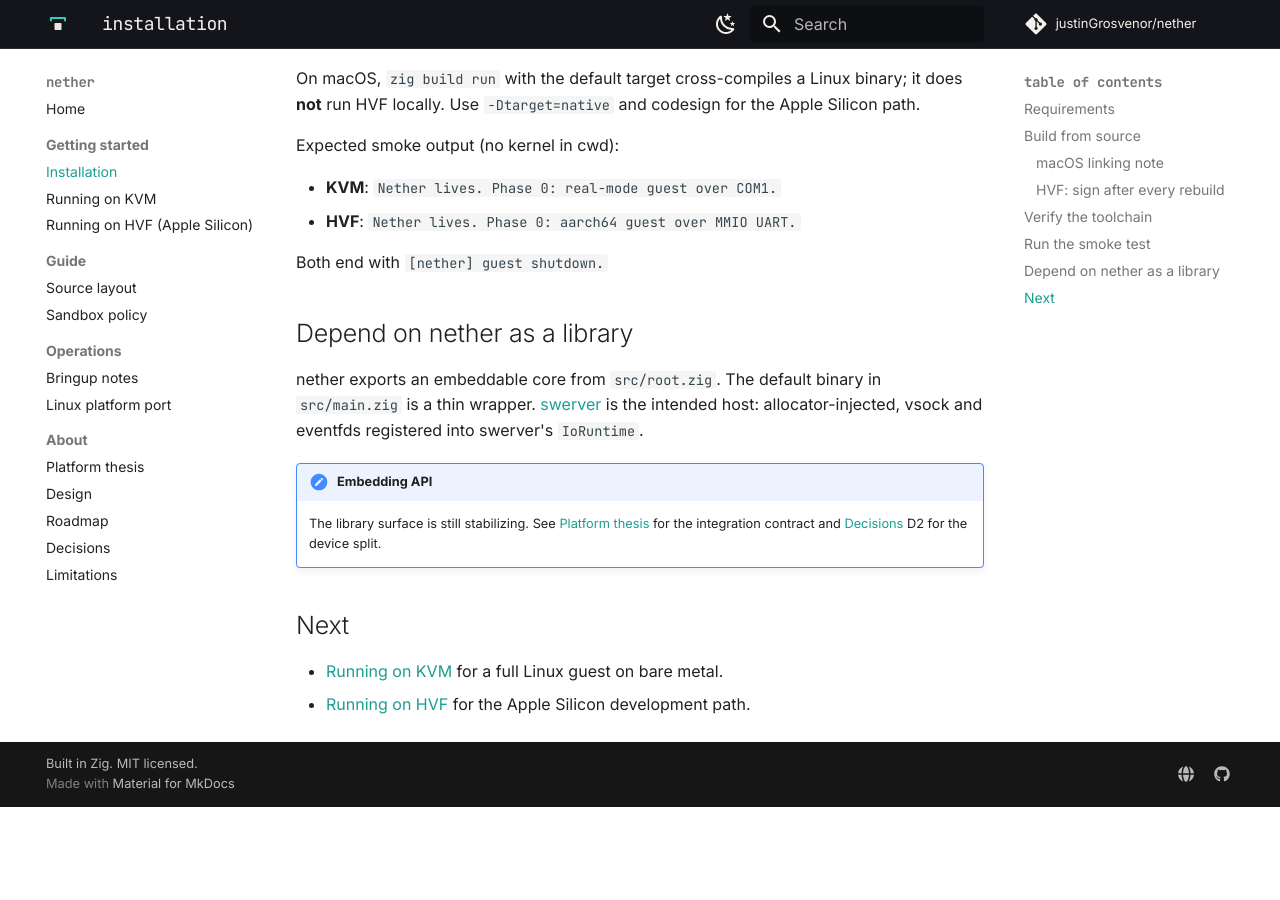
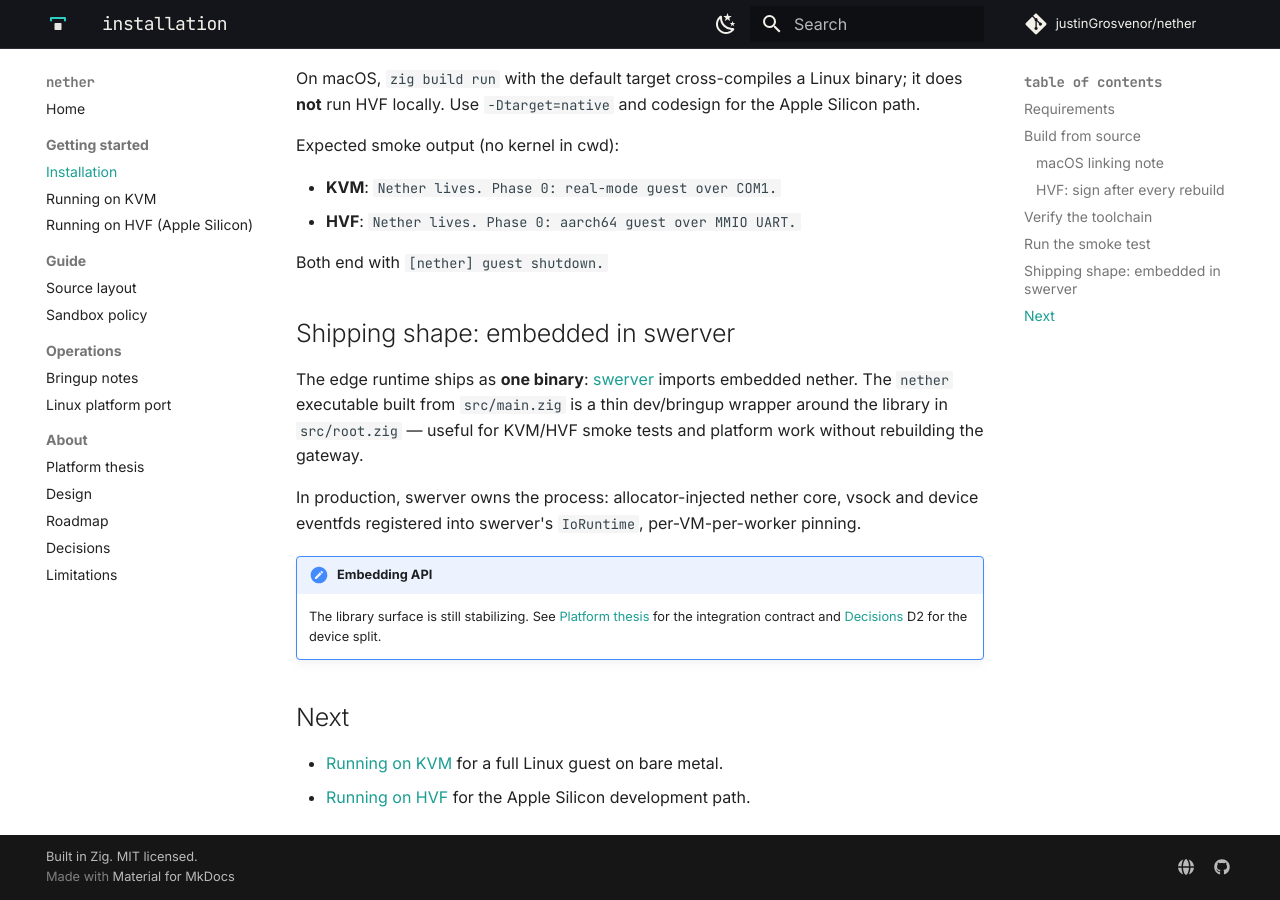
Before and after one commit to justinGrosvenor/nether, an MkDocs documentation site: the page built from docs/getting-started/installation.md, in a window 1280 px wide and 900 px high, scrolled down 1697 px. Built offline with MkDocs 1.6.1 and Material for MkDocs 9.7.7, drawn with Linux system fonts in a browser that asks for light colours; comment, search, counter and statistics services are not loaded; before the commit the page ends 2504 px from its top, so only the background shows below that.

Commit message:
Document one-binary shipping shape (swerver embeds nether)
Standalone nether exe is dev/bringup only; production is swerver importing
the embeddable core from root.zig.

```diff
--- a/docs/getting-started/installation.md
+++ b/docs/getting-started/installation.md
@@ -67,9 +67,15 @@ Expected smoke output (no kernel in cwd):
 
 Both end with `[nether] guest shutdown.`
 
-## Depend on nether as a library
+## Shipping shape: embedded in swerver
 
-nether exports an embeddable core from `src/root.zig`. The default binary in `src/main.zig` is a thin wrapper. [swerver](https://docs.swerver.net) is the intended host: allocator-injected, vsock and eventfds registered into swerver's `IoRuntime`.
+The edge runtime ships as **one binary**: [swerver](https://docs.swerver.net) imports
+embedded nether. The `nether` executable built from `src/main.zig` is a thin
+dev/bringup wrapper around the library in `src/root.zig` — useful for KVM/HVF
+smoke tests and platform work without rebuilding the gateway.
+
+In production, swerver owns the process: allocator-injected nether core, vsock and
+device eventfds registered into swerver's `IoRuntime`, per-VM-per-worker pinning.
 
 !!! note "Embedding API"
     The library surface is still stabilizing. See [Platform thesis](../thesis.md) for the integration contract and [Decisions](../decisions.md) D2 for the device split.
```
Also changed, not shown: docs/about/limitations.md (+6 -2 lines), docs/architecture.md (+2 -2 lines), docs/design.md (+3 -2 lines), docs/index.md (+8 -5 lines), docs/roadmap.md (+3 -3 lines).
